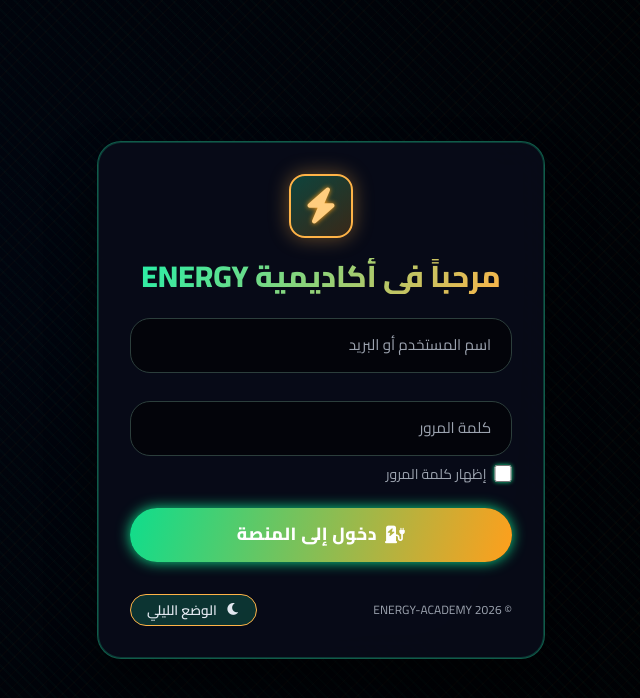
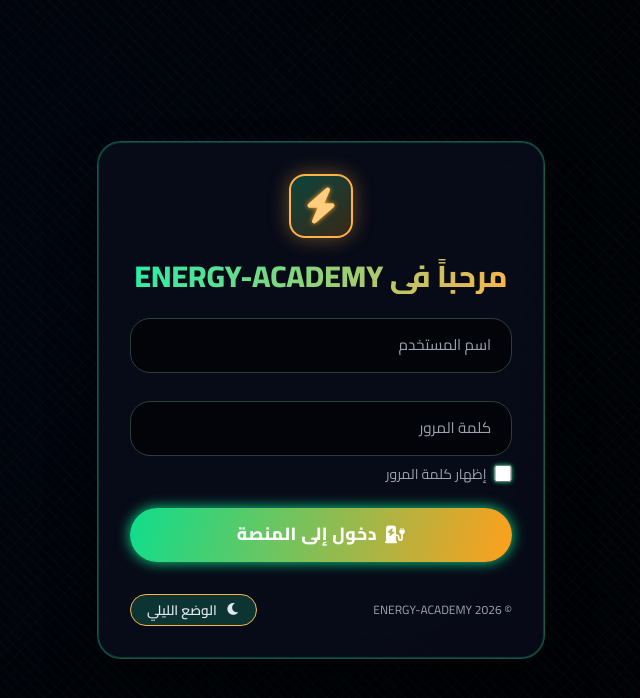
Before and after one commit to johnlatif19/ENERGY_ACADEMY, a website: page admin-login.html in a window 1280 px wide. Shown: the whole page, without its empty margins (319-959 px from the left). Drawn offline with nearby package versions, Linux system fonts and the light colour scheme.

Commit message:
Update admin-login.html

```diff
--- a/admin-login.html
+++ b/admin-login.html
@@ -335,7 +335,7 @@
     </div>
 
     <h2 class="text-2xl md:text-3xl font-extrabold text-center mb-6" style="background: linear-gradient(125deg, #22f0aa, #ffb347); background-clip: text; -webkit-background-clip: text; color: transparent;">
-      مرحباً في أكاديمية ENERGY
+      مرحباً في ENERGY-ACADEMY
     </h2>
 
     <form id="loginForm" autocomplete="off">
@@ -343,7 +343,7 @@
       <div class="input-wrapper relative mb-7">
         <input type="text" id="username" name="username" required placeholder=" "
                class="input-field peer" />
-        <label for="username" class="input-label">اسم المستخدم أو البريد</label>
+        <label for="username" class="input-label">اسم المستخدم</label>
       </div>
 
       <!-- حقل كلمة المرور -->
```
